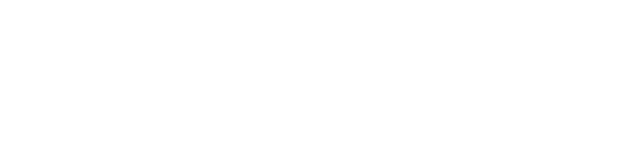
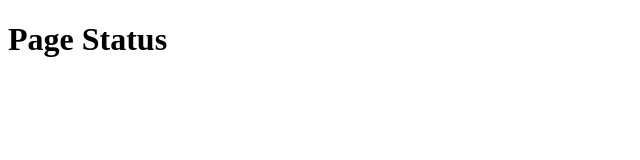
Before and after one commit to rtkachuk-moon/hello-world, a plain HTML site: page index.html in a window 1280 px wide. Shown: the whole page, without its empty margins (0-640 px from the left). Drawn offline with Linux system fonts and the light colour scheme.

Commit message:
add page title

```diff
--- a/index.html
+++ b/index.html
@@ -6,6 +6,6 @@
   <title>Document</title>
 </head>
 <body>
-
+  <h1>Page Status</h1>
 </body>
 </html>
```
